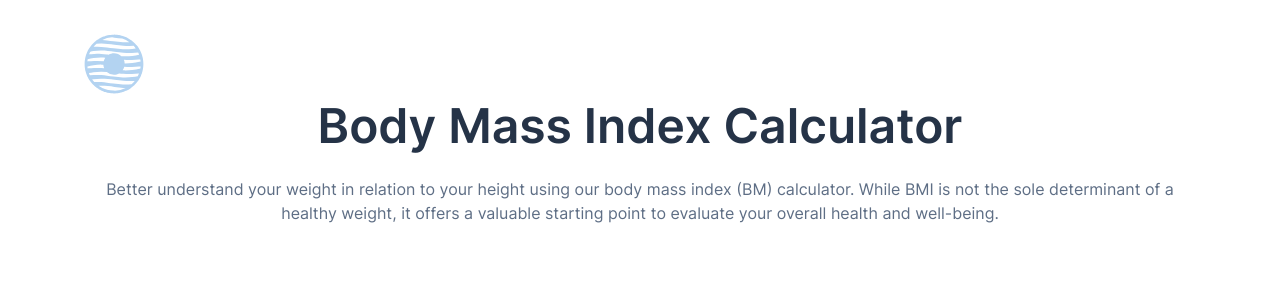
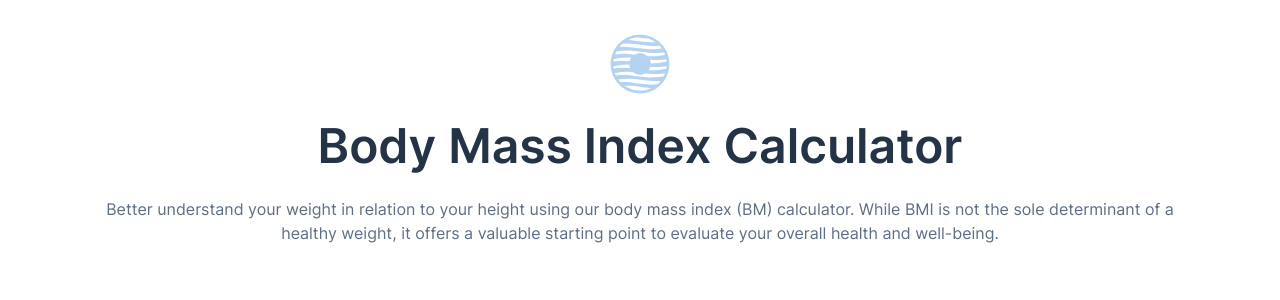
Before and after one commit to erikenascimento/bmi_calculator, a Next.js app: page / in a window 1280 px wide. Shown: the top 300 px of the page. Built offline with nearby package versions, Linux system fonts and the light colour scheme.

Commit message:
Improving the semantics on the entire page

```diff
--- a/src/app/layout.tsx
+++ b/src/app/layout.tsx
@@ -23,10 +23,5 @@ export default function RootLayout({
 }: Readonly<{
 	children: React.ReactNode;
 }>) {
-	return (
-		<html lang="en">
-			{/* <body className={`${geistSans.variable} ${geistMono.variable}`}> */}
-			<body>{children}</body>
-		</html>
-	);
+	return <html lang="en">{children}</html>;
 }
--- a/src/app/page.module.scss
+++ b/src/app/page.module.scss
@@ -1,10 +1,18 @@
-.homePage {
+.homePage,
+.homePage__header {
     // Flex
     display: flex;
     align-items: center;
     flex-direction: column;
     justify-content: center;
+}
+
+.homePage {
     // Spacing
     margin-top: var(--spacing-m);
-    row-gap: var(--spacing-s); // This is the minimum spacing between components
+    row-gap: calc(2 * (var(--spacing-s)));
+
+    &__header {
+        row-gap: var(--spacing-s);
+    }
 }
--- a/src/app/page.tsx
+++ b/src/app/page.tsx
@@ -7,11 +7,11 @@ import HeadArticle from "@/components/HeadArticle";
 
 export default function HomePage() {
 	return (
-		<section className={styles.homePage}>
-			<header>
+		<body className={styles.homePage}>
+			<header className={styles.homePage__header}>
 				<SvgLogo />
 				<HeadArticle />
 			</header>
-		</section>
+		</body>
 	);
 }
--- a/src/components/HeadArticle/HeadArticle.module.scss
+++ b/src/components/HeadArticle/HeadArticle.module.scss
@@ -4,7 +4,6 @@
     flex-direction: column;
     align-items: center;
     // Spacing
-    margin-bottom: var(--spacing-s);
     row-gap: var(--spacing-s);
     // Positioning
     text-align: center;
```
